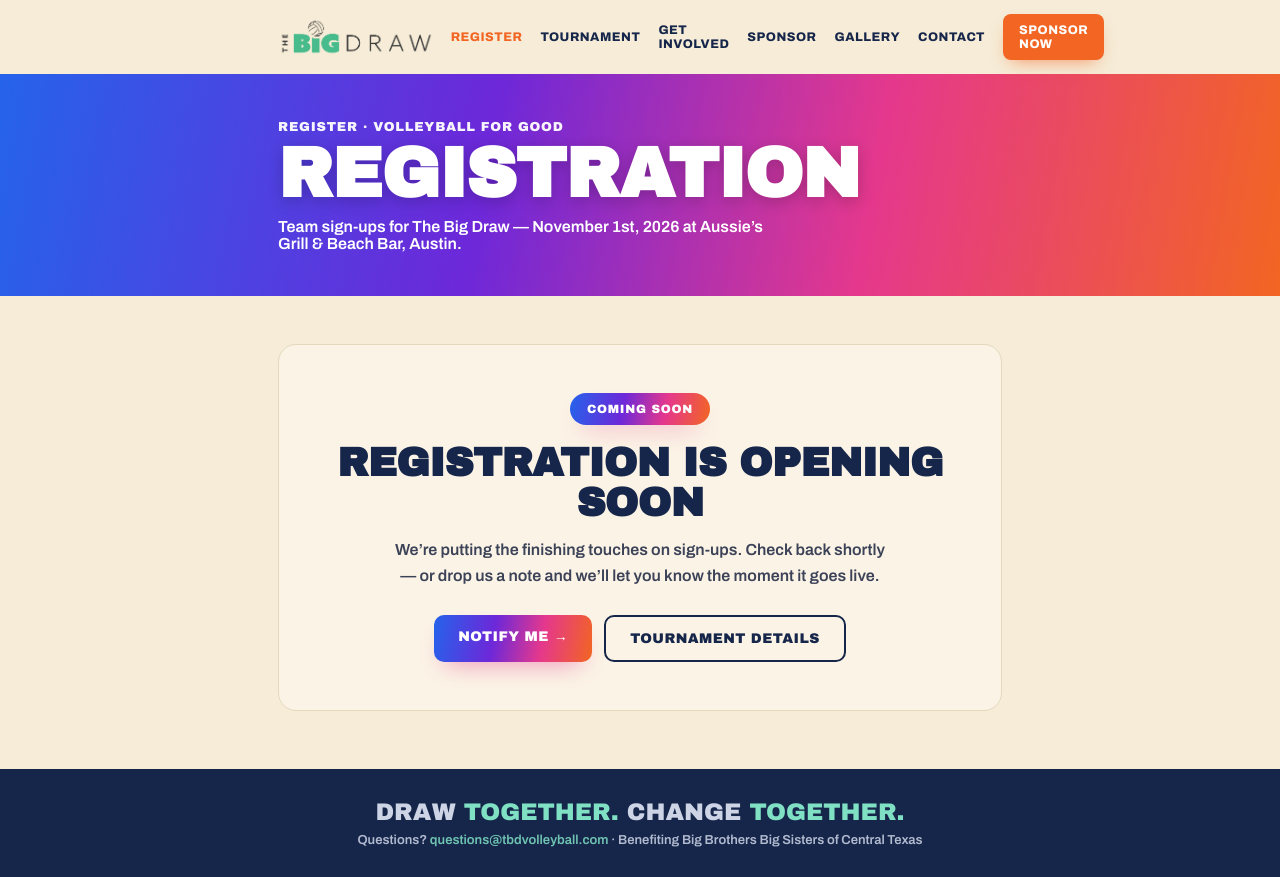
After one commit to acemand23/Test_Run, a PHP site: page /TBD_v4/register.php in a window 1280 px wide. The commit adds this page. Run offline with PHP 8.4, Linux system fonts and the light colour scheme.

Commit message:
TBD_v4: swap nav About->Register; add coming-soon register page
- header.php: replace the 'About' nav item with 'Register' (-> register.php).
  The logo still links to index.php, so the home/About page stays reachable.
- register.php: new 'Coming Soon' holder (gradient header + centered notice +
  'Notify me' mailto + link to tournament details).
- header.php: $register_url now points to register.php, so the home poster
  Register hotspot and the Tournament 'Register Now' button also route to the
  coming-soon page instead of the old vballmanager.com placeholder.
- site.css: .soon notice styles (bump cache-bust to ?v=5).
- HANDOFF.md: update nav, page map, and registration open-item.

Co-Authored-By: Claude Opus 4.8 (1M context) <noreply@anthropic.com>

```diff
--- a/TBD_v4/css/site.css
+++ b/TBD_v4/css/site.css
@@ -89,6 +89,15 @@ header{background:var(--cream);position:relative;z-index:10}
 .check{display:flex;align-items:center;gap:10px;padding:7px 0;font-weight:600;font-size:14.5px;color:var(--ink);cursor:pointer}
 .check input{width:18px;height:18px;accent-color:var(--teal);cursor:pointer}
 
+/* coming-soon / holder notice (register.php) */
+.soon{background:var(--paper);border:1px solid var(--line);border-radius:18px;padding:48px 32px;text-align:center}
+.soon-badge{display:inline-block;font-family:"Archivo Black";text-transform:uppercase;letter-spacing:.06em;font-size:12px;
+  color:#fff;background:var(--grad);padding:9px 17px;border-radius:999px;margin-bottom:18px;
+  box-shadow:0 12px 26px -12px rgba(229,56,140,.6)}
+.soon h2{font-size:clamp(26px,4.5vw,40px);color:var(--ink);line-height:1}
+.soon p{font-weight:600;color:#3c4257;font-size:16px;line-height:1.6;max-width:54ch;margin:14px auto 0}
+.soon .cta-row{justify-content:center}
+
 /* sponsorship tiers (sponsor.php — rebuilt from the poster as editable HTML) */
 .tiers{display:flex;flex-direction:column;gap:16px}
 .tier{background:var(--paper);border:1px solid var(--line);border-radius:16px;padding:22px 24px;position:relative}
--- a/TBD_v4/includes/header.php
+++ b/TBD_v4/includes/header.php
@@ -1,8 +1,10 @@
 <?php
   $title  = $title  ?? 'The Big Draw — Volleyball for Good';
   $active = $active ?? '';
-  // TODO: replace with the specific vballmanager.com event registration link
-  $register_url = 'https://vballmanager.com/';
+  // Registration currently routes to register.php (a "coming soon" holder page).
+  // When sign-ups open, point this at the real vballmanager.com event URL
+  // (or build the form into register.php).
+  $register_url = 'register.php';
 ?><!DOCTYPE html>
 <html lang="en">
 <head>
@@ -12,7 +14,7 @@
 <link rel="preconnect" href="https://fonts.googleapis.com">
 <link rel="preconnect" href="https://fonts.gstatic.com" crossorigin>
 <link href="https://fonts.googleapis.com/css2?family=Archivo+Black&family=Archivo:wght@500;600;700;800;900&display=swap" rel="stylesheet">
-<link rel="stylesheet" href="css/site.css?v=4">
+<link rel="stylesheet" href="css/site.css?v=5">
 </head>
 <body>
 <header><div class="bar">
@@ -21,7 +23,7 @@
     <span></span><span></span><span></span>
   </button>
   <nav class="links" id="navlinks">
-    <a href="index.php">About</a>
+    <a href="register.php" class="<?= $active==='register'?'on':'' ?>">Register</a>
     <a href="tournament.php" class="<?= $active==='tour'?'on':'' ?>">Tournament</a>
     <a href="volunteer.php" class="<?= $active==='involve'?'on':'' ?>">Get Involved</a>
     <a href="sponsor.php" class="<?= $active==='sponsor'?'on':'' ?>">Sponsor</a>
--- /dev/null
+++ b/TBD_v4/register.php
@@ -0,0 +1,25 @@
+<?php
+  $title='Register — The Big Draw'; $active='register';
+  $notify = 'mailto:questions@tbdvolleyball.com?subject='.rawurlencode('Notify me when The Big Draw registration opens');
+  include 'includes/header.php';
+?>
+
+<section class="pagehead"><div class="col">
+  <div class="eyebrow">Register · Volleyball for Good</div>
+  <h1>Registration</h1>
+  <p>Team sign-ups for The Big Draw — November 1st, 2026 at Aussie&rsquo;s Grill &amp; Beach Bar, Austin.</p>
+</div></section>
+
+<section class="block"><div class="col">
+  <div class="soon">
+    <div class="soon-badge">Coming Soon</div>
+    <h2>Registration is opening soon</h2>
+    <p>We&rsquo;re putting the finishing touches on sign-ups. Check back shortly &mdash; or drop us a note and we&rsquo;ll let you know the moment it goes live.</p>
+    <div class="cta-row">
+      <a href="<?= $notify ?>" class="btn grad">Notify me &rarr;</a>
+      <a href="tournament.php" class="btn line">Tournament details</a>
+    </div>
+  </div>
+</div></section>
+
+<?php include 'includes/footer.php'; ?>
```
Also changed, not shown: TBD_v4/HANDOFF.md (+13 -8 lines).
